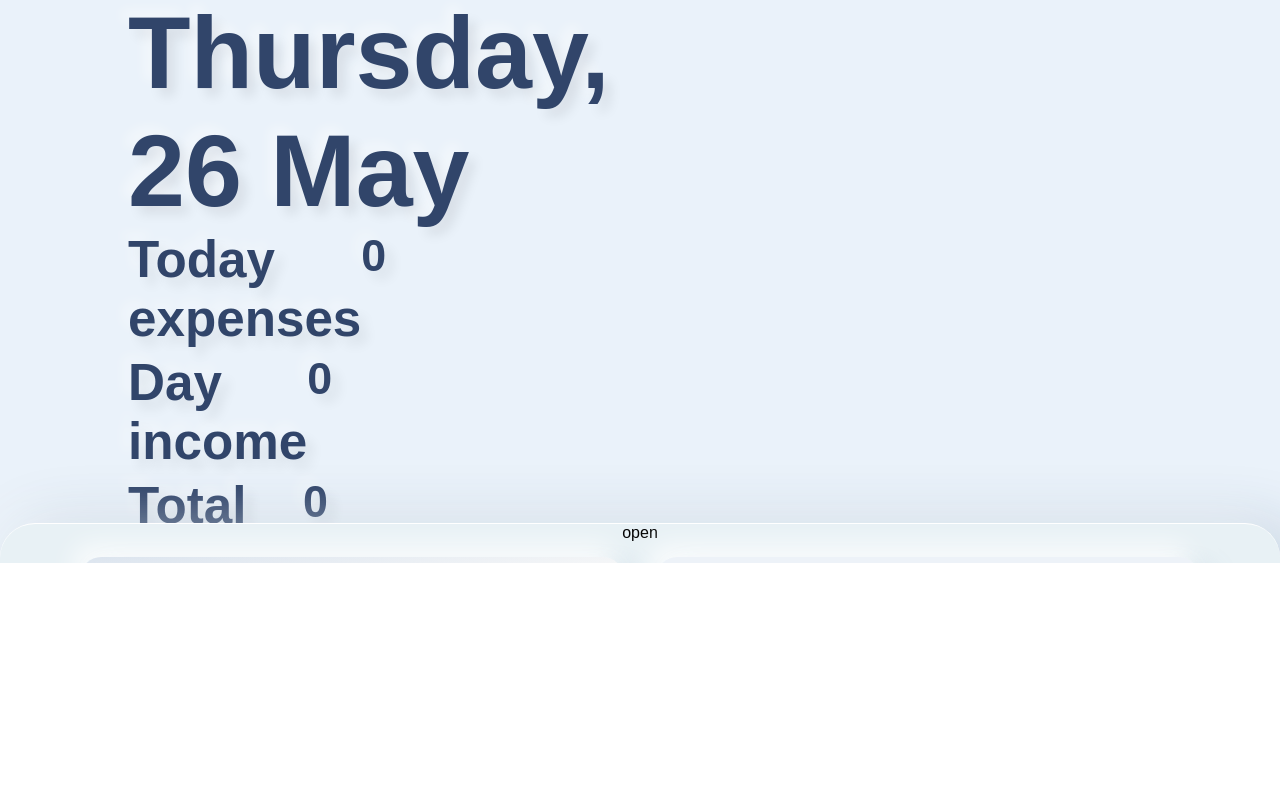
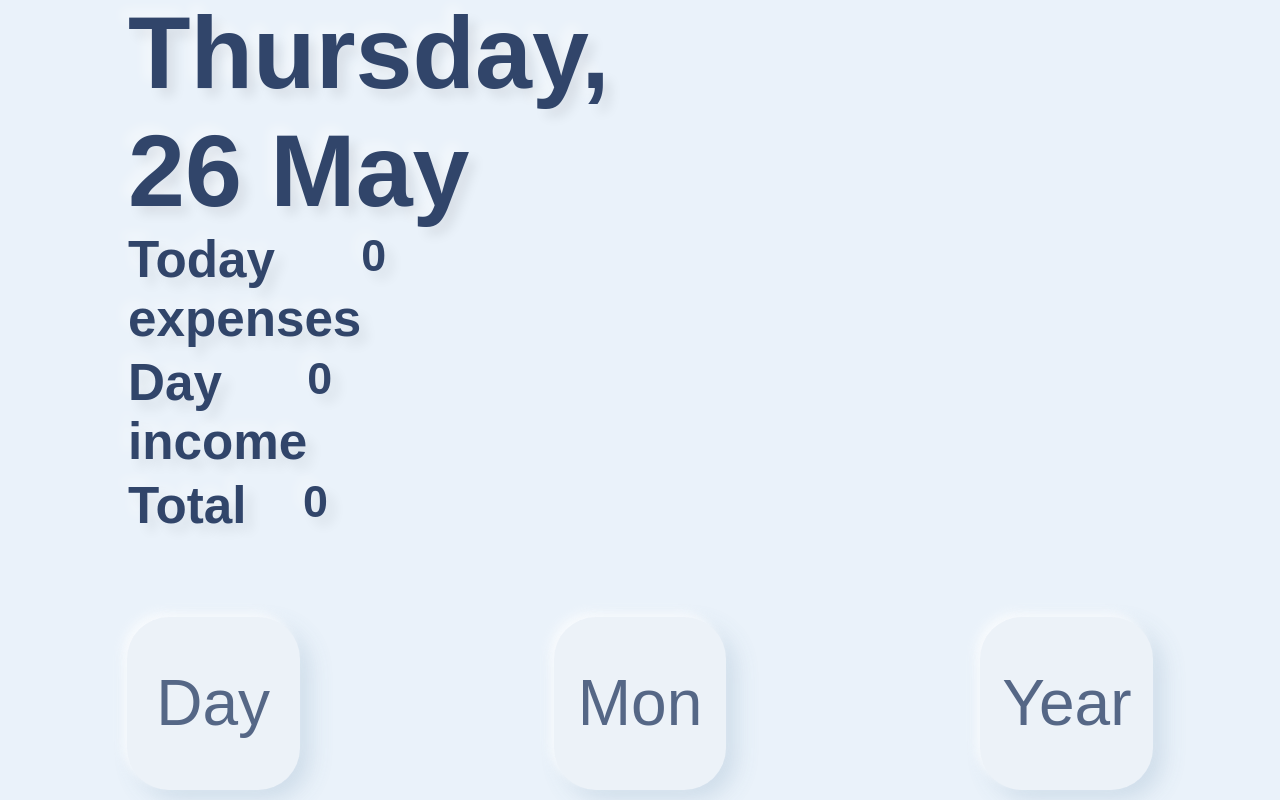
Before and after one commit to block4chain226/MoneyLost_front, a React (Create React App) app: page / in a window 1280 px wide. Shown: the part 237-1037 px from the top of the page. Before the commit the page ends 800 px from the top, so only its background shows below. Built offline with nearby package versions, Linux system fonts and the light colour scheme; no server answers; sample sign-in values are in the browser's storage.

Commit message:
refactor: add main-wrapper that we can scroll expenseDetails separately from addExpenses botton bar

```diff
--- a/src/components/AddExpenses/AddExpenses.module.css
+++ b/src/components/AddExpenses/AddExpenses.module.css
@@ -1,5 +1,6 @@
 .addexpenses {
 }
+
 .container {
   width: 90%;
   margin: 0 auto;
@@ -29,13 +30,14 @@
   background-color: #fff;
   flex-direction: column;
   border-radius: 35px;
-  height: 55%;
+  height: 100%;
   transition: all 0.5s;
   background: #e8f1f5;
   box-shadow: -16px -16px 40px rgb(255 255 255 / 30%),
     16px 4px 64px rgb(18 61 101 / 20%),
     inset -8px -6px 80px rgb(255 255 255 / 2%);
   border-top: 1px solid #fff;
+  transform: translateY(calc(100% - 30px));
 }
 .category {
   display: flex;
@@ -62,7 +64,8 @@
   display: flex;
 }
 .open {
-  bottom: -50%;
+  /* bottom: -50%; */
+  transform: translateY(0);
 }
 
 .body .bottom {
@@ -77,7 +80,7 @@
 .toggle-right {
 }
 
-@media (max-height: 481px) {
+/* @media (max-height: 481px) {
   .body {
     height: 82%;
   }
@@ -93,4 +96,4 @@
   .open {
     bottom: -65%;
   }
-}
+} */
--- a/src/components/ExpensesDetails/ExpensesDetails.jsx
+++ b/src/components/ExpensesDetails/ExpensesDetails.jsx
@@ -159,6 +159,7 @@ const ExpensesDetails = (props) => {
   }, []);
 
   return (
+    <>
       <div className={cl.expenses}>
         <div className={cl.expenses__details}>
           <div className={cl.expenses__container}>
@@ -184,8 +185,8 @@ const ExpensesDetails = (props) => {
             </div>
           </div>
         </div>
-      <AddExpenses position="bottom" category={category}></AddExpenses>
       </div>
+    </>
   );
 };
 
--- a/src/components/Header/Header.module.css
+++ b/src/components/Header/Header.module.css
@@ -5,8 +5,9 @@
   display: flex;
   text-align: center;
   flex-direction: column;
-  position: relative;
+  /* position: relative; */
   background: #eaf2fa;
+  flex: 1;
 }
 
 .header h2,
--- a/src/index.css
+++ b/src/index.css
@@ -4,7 +4,13 @@
   -webkit-box-sizing: border-box;
   box-sizing: border-box;
 }
-
+html,
+body {
+  height: 100%;
+}
+#root {
+  height: 100%;
+}
 body {
   font-family: -apple-system, BlinkMacSystemFont, "Segoe UI", "Roboto", "Oxygen",
     "Ubuntu", "Cantarell", "Fira Sans", "Droid Sans", "Helvetica Neue",
--- a/src/pages/Main.jsx
+++ b/src/pages/Main.jsx
@@ -10,10 +10,12 @@ import CategoryContext from "../context/CategoryContext";
 import ExpensesContext from "../context/ExpensesContext";
 import IncomeContext from "../context/IncomeContext";
 import DateContext from "../context/DateContext";
+import AddExpenses from "../components/AddExpenses/AddExpenses";
 
 const Main = () => {
   // const { byDayRef, currentDate } = useContext(ExpensesContext);
   const { getDayIncomes } = useContext(IncomeContext);
+  const { category } = useContext(CategoryContext);
 
   useEffect(() => {
     getDayIncomes();
@@ -31,7 +33,10 @@ const Main = () => {
       <Header />
       <DateMode />
       <section className="main">
-        <ExpensesDetails />
+        <div className="main-wrapper">
+          <ExpensesDetails />
+        </div>
+        <AddExpenses position="bottom" category={category}></AddExpenses>
       </section>
     </div>
   );
--- a/src/styles/App.css
+++ b/src/styles/App.css
@@ -1,8 +1,5 @@
 body {
-  /* font-family: -apple-system, BlinkMacSystemFont, "Segoe UI", Roboto, Oxygen,
-    Ubuntu, Cantarell, "Open Sans", "Helvetica Neue", sans-serif; */
   font-family: "Poppins", sans-serif;
-  /* background-color: #ebf3fb; */
   background: linear-gradient(
     180deg,
     #f1f5f8 0%,
@@ -11,24 +8,23 @@ body {
     #e6f0f9 100%
   );
 }
+
 .wrapper {
   display: flex;
   flex-direction: column;
-  /* background-color: #ebf3fb; */
-  height: 100vh;
+  height: 100%;
+  max-width: 100%;
+}
+
+.main {
+  flex: 2;
   position: relative;
-  max-width: 100%;
   overflow: hidden;
 }
 
-.main {
-  height: 55%;
-  bottom: 0;
-  width: -webkit-fill-available;
-  /* position: absolute; */
+.main-wrapper {
+  height: 100%;
   background-color: #eaf2fa;
-  /* border-top: 1px solid #fff; */
-  /* border-top-left: 42px; */
   overflow: scroll;
 }
 
```
Lines whose indentation alone changed are shown as unchanged.
